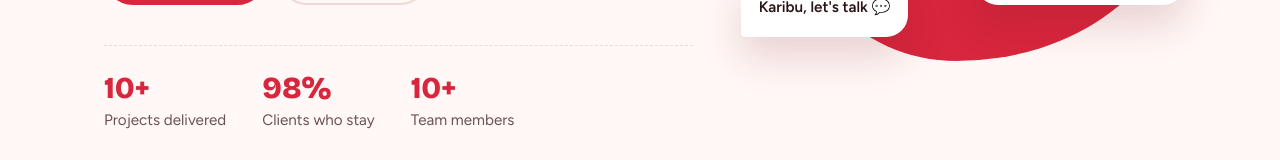
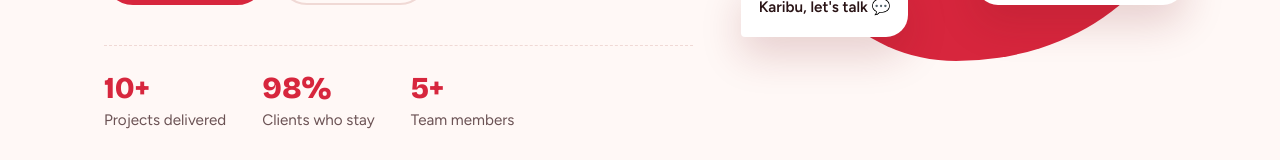
Before and after one commit to Jnr-Washington/jamii-sotech-ltd, a React (Vite) app: page / in a window 1280 px wide. Shown: the part 548-708 px from the top of the page. Built offline with nearby package versions, Linux system fonts and the light colour scheme.

Commit message:
changes to jamii stats

```diff
--- a/src/home.tsx
+++ b/src/home.tsx
@@ -89,7 +89,7 @@ export const values: Value[] = [
 export const facts: { label: string; value: string }[] = [
   { label: 'Founded', value: '2026' },
   { label: 'Headquarters', value: 'Kajiado, KE' },
-  { label: 'Team size', value: '10+ engineers' },
+  { label: 'Team size', value: '5+ engineers' },
   { label: 'Projects shipped', value: '10+' },
 ];
 
@@ -129,7 +129,7 @@ function Header() {
 const stats = [
   { n: '10+', label: 'Projects delivered' },
   { n: '98%', label: 'Clients who stay' },
-  { n: '10+', label: 'Team members' },
+  { n: '5+', label: 'Team members' },
 ];
 
 function Hero() {
```
